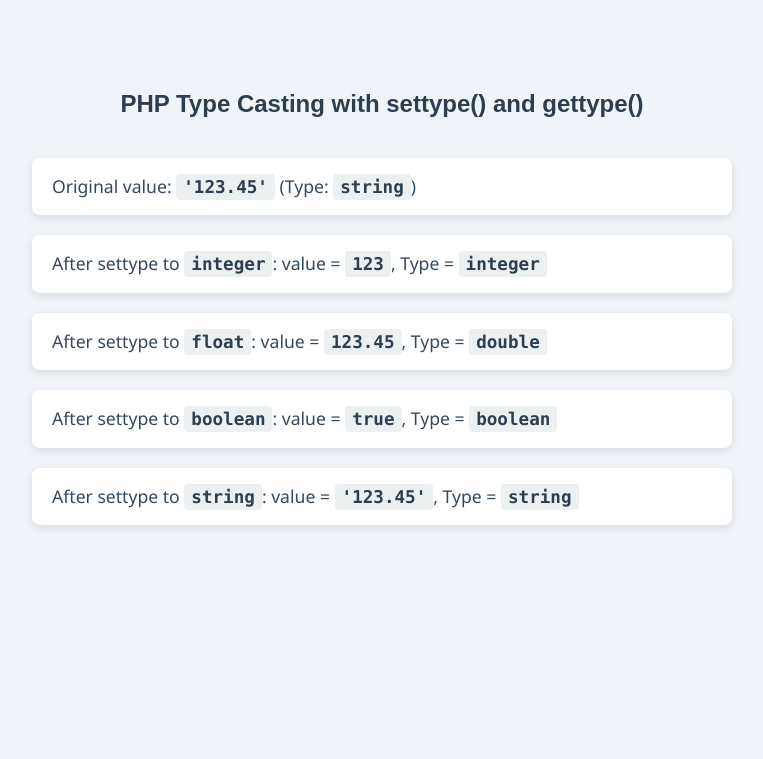
After one commit to Hemang2601/hemang_4091, a PHP site: page /unit2_05_03_09_2025.php in a window 1280 px wide. The commit adds this page. Shown: the top 759 px of the page, without its empty margins (258-1021 px from the left). Run offline with PHP 8.4, Linux system fonts and the light colour scheme.

Commit message:
03/09/2025

```diff
--- a/UNIT2/unit2_04_03_09_2025.php
+++ b/UNIT2/unit2_04_03_09_2025.php
@@ -1,4 +1,6 @@
 <?php
+echo "<h2 style='text-align:center; font-family: Arial, sans-serif; margin-top:30px; margin-bottom: 40px; color: #2c3e50;'>PHP String Functions Demonstration</h2>";
+
 // Your message
 $text = "Hello i am hemang lakhadiya.I am 21 year old.";
 
@@ -69,7 +71,6 @@ $upper = strtoupper($text);
 </head>
 <body>
 
-<h2>PHP String Functions Demonstration</h2>
 
 <div class="section">
     <h3>Original Message:</h3>
--- /dev/null
+++ b/UNIT2/unit2_05_03_09_2025.php
@@ -0,0 +1,81 @@
+<?php
+
+echo "<h2 style='text-align:center; font-family: Arial, sans-serif; margin-top:30px; margin-bottom: 40px; color: #2c3e50;'>PHP Type Casting with settype() and gettype()</h2>";
+
+echo "<!DOCTYPE html>
+<html lang='en'>
+<head>
+<meta charset='UTF-8'>
+<meta name='viewport' content='width=device-width, initial-scale=1'>
+<title>PHP Type Casting Demo</title>
+<style>
+    body {
+        font-family: 'Segoe UI', Tahoma, Geneva, Verdana, sans-serif;
+        background-color: #f0f4f8;
+        color: #34495e;
+        max-width: 700px;
+        margin: 40px auto;
+        padding: 20px;
+    }
+    h2 {
+        text-align: center;
+        color: #2c3e50;
+        margin-bottom: 40px;
+        font-weight: 700;
+    }
+    p {
+        background: #ffffff;
+        padding: 15px 20px;
+        border-radius: 8px;
+        box-shadow: 0 3px 8px rgba(0,0,0,0.1);
+        margin-bottom: 20px;
+        font-size: 1.1rem;
+        line-height: 1.5;
+    }
+    code {
+        background-color: #ecf0f1;
+        padding: 3px 7px;
+        border-radius: 4px;
+        font-family: Consolas, Monaco, 'Courier New', monospace;
+        color: #2c3e50;
+        font-weight: 600;
+    }
+</style>
+</head>
+<body>
+";
+
+// Initial variable as a string
+$var = "123.45";
+
+echo "<p>Original value: <code>'$var'</code> (Type: <code>" . gettype($var) . "</code>)</p>";
+
+// Cast to integer
+settype($var, "integer");
+echo "<p>After settype to <code>integer</code>: value = <code>$var</code>, Type = <code>" . gettype($var) . "</code></p>";
+
+// Reset value as string
+$var = "123.45";
+
+// Cast to float
+settype($var, "float");
+echo "<p>After settype to <code>float</code>: value = <code>$var</code>, Type = <code>" . gettype($var) . "</code></p>";
+
+// Reset value as string
+$var = "123.45";
+
+// Cast to boolean
+settype($var, "boolean");
+echo "<p>After settype to <code>boolean</code>: value = <code>" . ($var ? "true" : "false") . "</code>, Type = <code>" . gettype($var) . "</code></p>";
+
+// Reset value as string
+$var = "123.45";
+
+// Cast to string again (just to show)
+settype($var, "string");
+echo "<p>After settype to <code>string</code>: value = <code>'$var'</code>, Type = <code>" . gettype($var) . "</code></p>";
+
+echo "
+</body>
+</html>";
+?>
--- a/unit1_all_page_connect_link.php
+++ b/unit1_all_page_connect_link.php
@@ -14,7 +14,8 @@ $units = [
         ['Numeric, Associative, Multidimensional Array', 'UNIT2/unit2_01_22_08_2025.php'],
         ['Sorting An Array Entered By User', 'UNIT2/unit2_02_22_08_2025.php'],
         ['PHP Array Functions Demonstration', 'UNIT2/unit2_03_03_09_2025.php'],
-        ['PHP Array Functions Demonstration', 'UNIT2/unit2_04_03_09_2025.php'],
+        ['PHP String Functions Demonstration', 'UNIT2/unit2_04_03_09_2025.php'],
+        ['PHP Type Casting with settype() and gettype()', 'UNIT2/unit2_05_03_09_2025.php'],
 
     ],
     'Unit 3' => [
```
